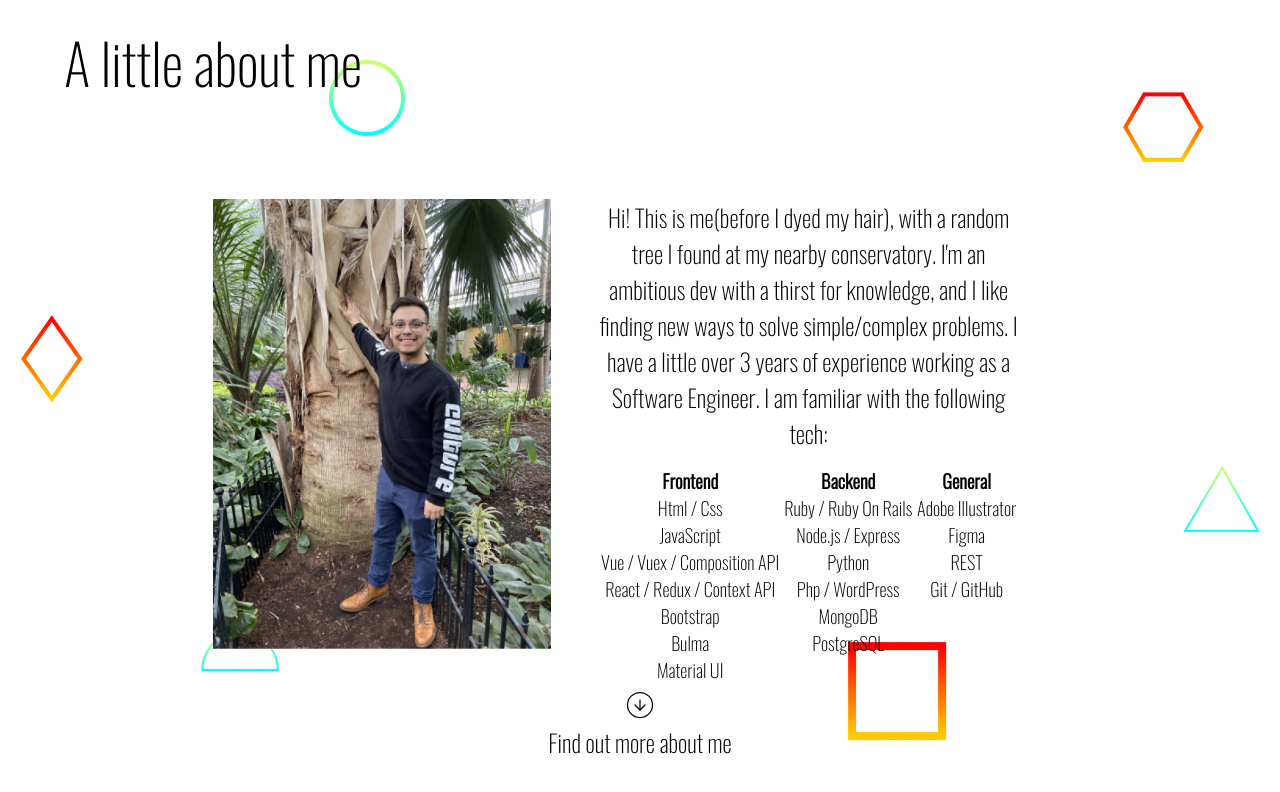
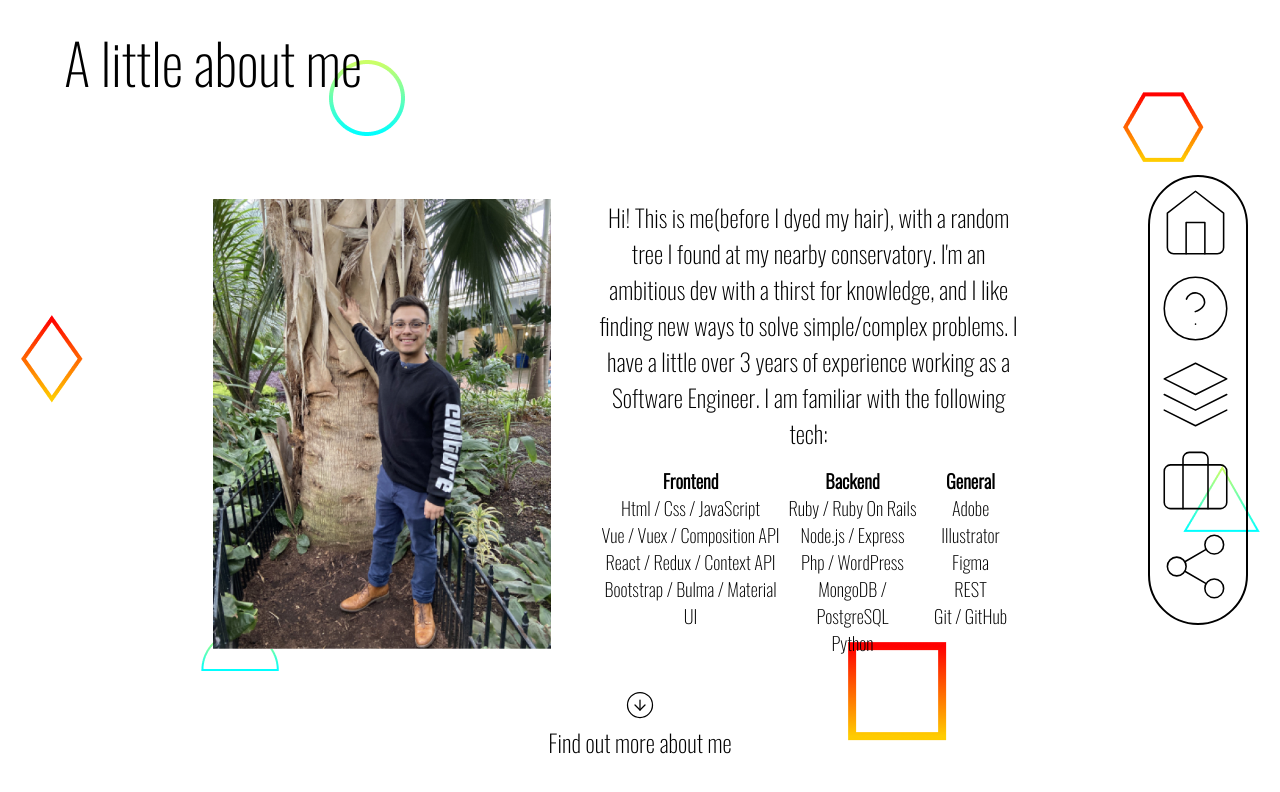
Before and after one commit to Jguz17/portfolio_v2, a React (Create React App) app: page / in a window 1280 px wide. Shown: the top 792 px of the page. Built offline with nearby package versions, Linux system fonts and the light colour scheme.

Commit message:
Created desktop nav bar

```diff
--- a/src/App.js
+++ b/src/App.js
@@ -14,7 +14,7 @@ const App = () => {
           {/* <FirstSection/> */}
           <SecondSection/>
           <Arrow/>
-          {/* <Nav/> */}
+          <Nav/>
         </Grid>
       </Grid>
       <Grid item md={2}/>
--- a/src/components/SecondSection.js
+++ b/src/components/SecondSection.js
@@ -7,19 +7,16 @@ const SecondSection = () => {
             <p style={{ fontSize: '3.5rem', position: 'absolute', top: '2.5%', left: '5%' }}>A little about me</p>
             <div className="second-section-content" style={{ marginTop: '1rem' }}>
                 <img src={TreeImage} alt="" style={{ maxHeight: '450px' }} />
-                <div style={{ padding: '0 3rem' }}>
+                <div style={{ padding: '0 3rem', alignSelf: 'center' }}>
                     <p style={{ fontSize: '1.5rem', alignSelf: 'center' }}>Hi! This is me(before I dyed my hair), with a random tree I found at my nearby conservatory. I'm an ambitious dev with a thirst for knowledge, and I like finding new ways to solve simple/complex problems. I have a little over 3 years of experience working as a Software Engineer. I am familiar with the following tech:</p>
                     <div className="tech-skills" style={{ display: 'flex', justifyContent: 'space-around', marginTop: '1rem'  }}>
                         <div className="frontend-skills-list">
                             <h3>Frontend</h3>
                             <ul>
-                                <li>Html / Css</li>
-                                <li>JavaScript</li>
+                                <li>Html / Css / JavaScript</li>
                                 <li>Vue / Vuex / Composition API</li>
                                 <li>React / Redux / Context API</li>
-                                <li>Bootstrap</li>
-                                <li>Bulma</li>
-                                <li>Material UI</li>
+                                <li>Bootstrap / Bulma / Material UI </li>
                             </ul>
                         </div>
                         <div className="backend-skills-list">
@@ -27,10 +24,9 @@ const SecondSection = () => {
                             <ul>
                                 <li>Ruby / Ruby On Rails</li>
                                 <li>Node.js / Express</li>
+                                <li>Php / WordPress</li>
+                                <li>MongoDB / PostgreSQL</li>
                                 <li>Python</li>
-                                <li>Php / WordPress</li>
-                                <li>MongoDB</li>
-                                <li>PostgreSQL</li>
                             </ul>
                         </div>
                         <div className="general-skills-list">
--- a/src/components/layout/Nav.js
+++ b/src/components/layout/Nav.js
@@ -1,9 +1,21 @@
 import React from 'react'
+import { Home, HelpCircle, Layers, Briefcase, Share2 } from 'react-feather';
 
 const Nav = () => {
+
+    const desktop = <div className="desktop-nav">
+        <Home stroke-width=".5" width="75" height="75"/>
+        <HelpCircle stroke-width=".5" width="75" height="75"/>
+        <Layers stroke-width=".5" width="75" height="75"/>
+        <Briefcase stroke-width=".5" width="75" height="75"/>
+        <Share2 stroke-width=".5" width="75" height="75"/>
+    </div>
+
+    const mobile = <div className="mobile-nav"><Home/></div>
+
     return (
-        <div>
-            <p>Nav</p>
+        <div className="nav-container">
+            {desktop}
         </div>
     )
 }
--- a/src/main.css
+++ b/src/main.css
@@ -65,3 +65,24 @@ li {
 .second-section-content {
     display: flex;
 }
+
+/* ==== NAV STYLES ==== */
+.nav-container {
+    position: absolute;
+    right: 2.5%;
+    max-height: 600px;
+}
+
+.desktop-nav {
+    border: 2px solid black;
+    height: 450px;
+    width: 100px;
+    -webkit-border-radius: 50px;
+    -moz-border-radius: 50px;
+    border-radius: 50px;
+    padding: .5rem;
+    display: flex;
+    flex-wrap: wrap;
+    /* flex-flow: column; */
+    /* align-items: center; */
+}
```
Also changed, not shown: 1 other file (tests, documents, lock files or other folders).
